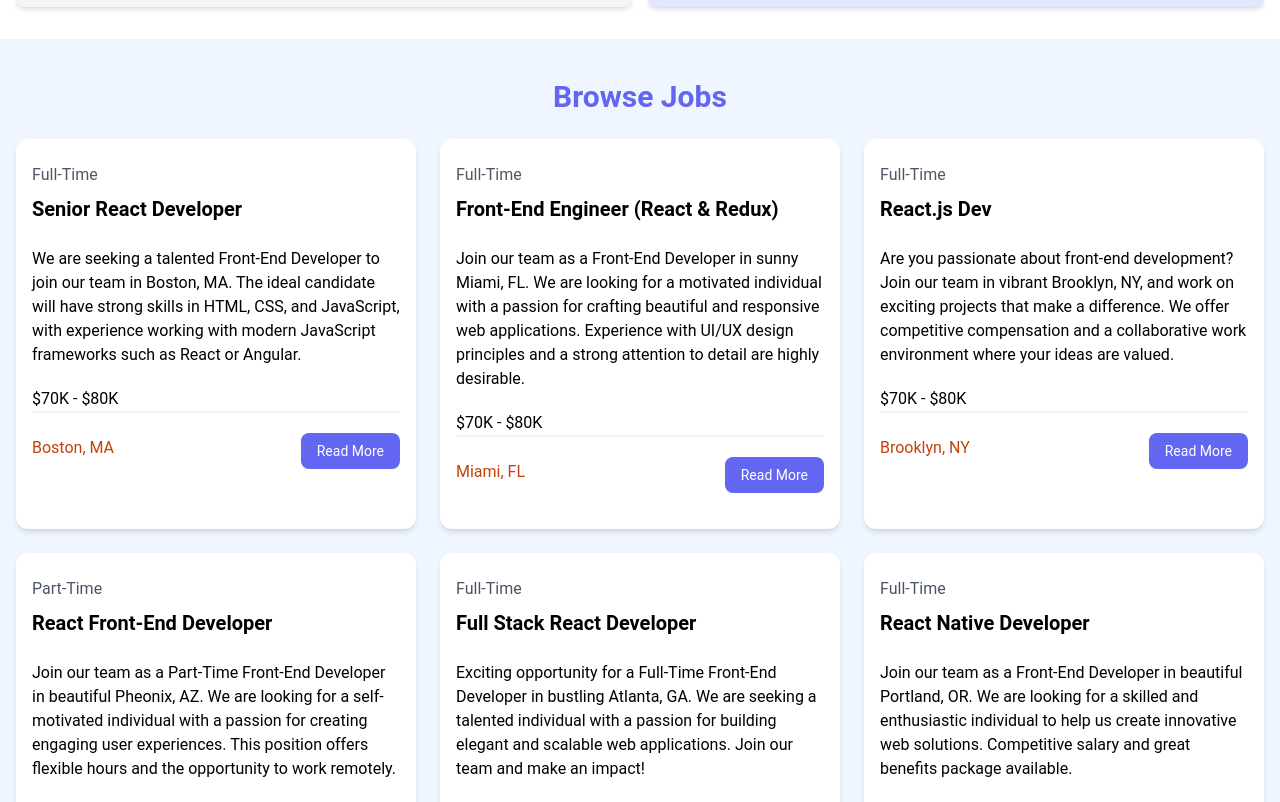
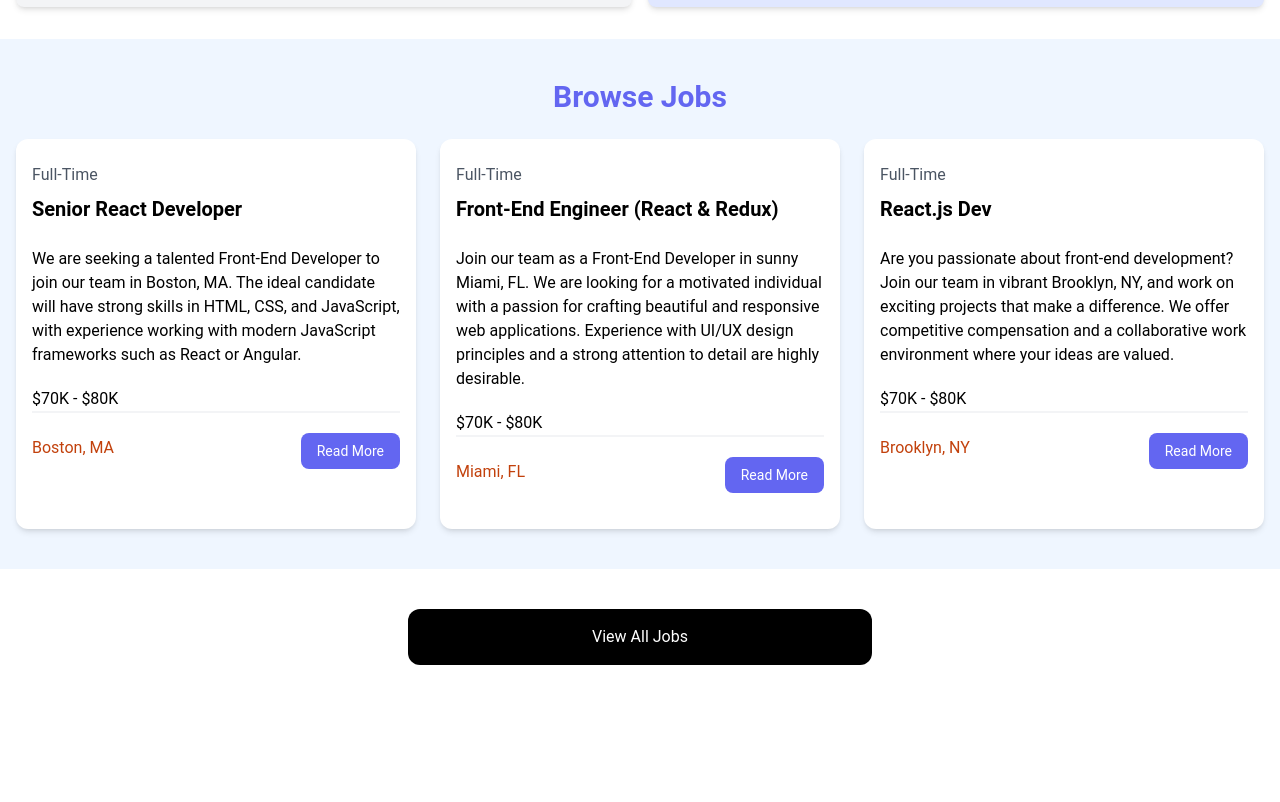
Before and after one commit to madiha-m/react_js, a React (Vite) app in the folder jobs-portal/: page / in a window 1280 px wide. Shown: the part 558-1360 px from the top of the page. After the commit the page ends 1263 px from the top, so only its background shows below. Built offline with nearby package versions, Linux system fonts and the light colour scheme.

Commit message:
limit number of jobs showing on the home page using slice and use a cont, replace it with map array

```diff
--- a/jobs-portal/src/components/JobListings.jsx
+++ b/jobs-portal/src/components/JobListings.jsx
@@ -4,6 +4,9 @@ import JobListing from './JobListing'
 
 const JobListings = () => {
     // console.log(jobs);
+
+    // limit number of jobs showing on the home page
+    const recentJobs = jobs.slice(0, 3);
 
     return (
         <section className="bg-blue-50 px-4 py-10">
@@ -13,9 +16,9 @@ const JobListings = () => {
                 </h2>
                 <div className="grid grid-cols-1 md:grid-cols-3 gap-6">
 
-                    {/* replacing Jobs array vio map */}
-                    {jobs.map((job) => (
-                        <JobListing key={job.id} job={job}/>
+                    {/* replacing Jobs array via map */}
+                    {recentJobs.map((job) => (
+                        <JobListing key={job.id} job={job} />
                     ))}
                 </div>
             </div>
```
